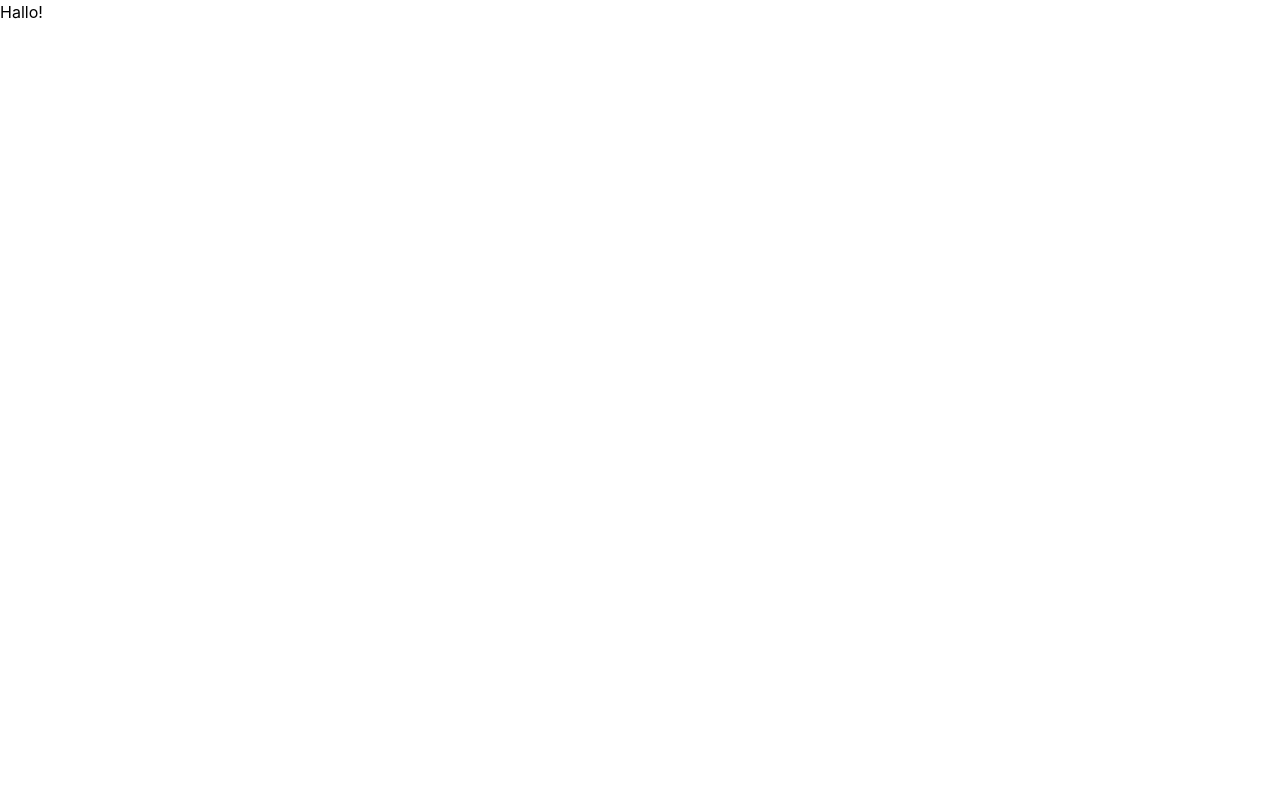
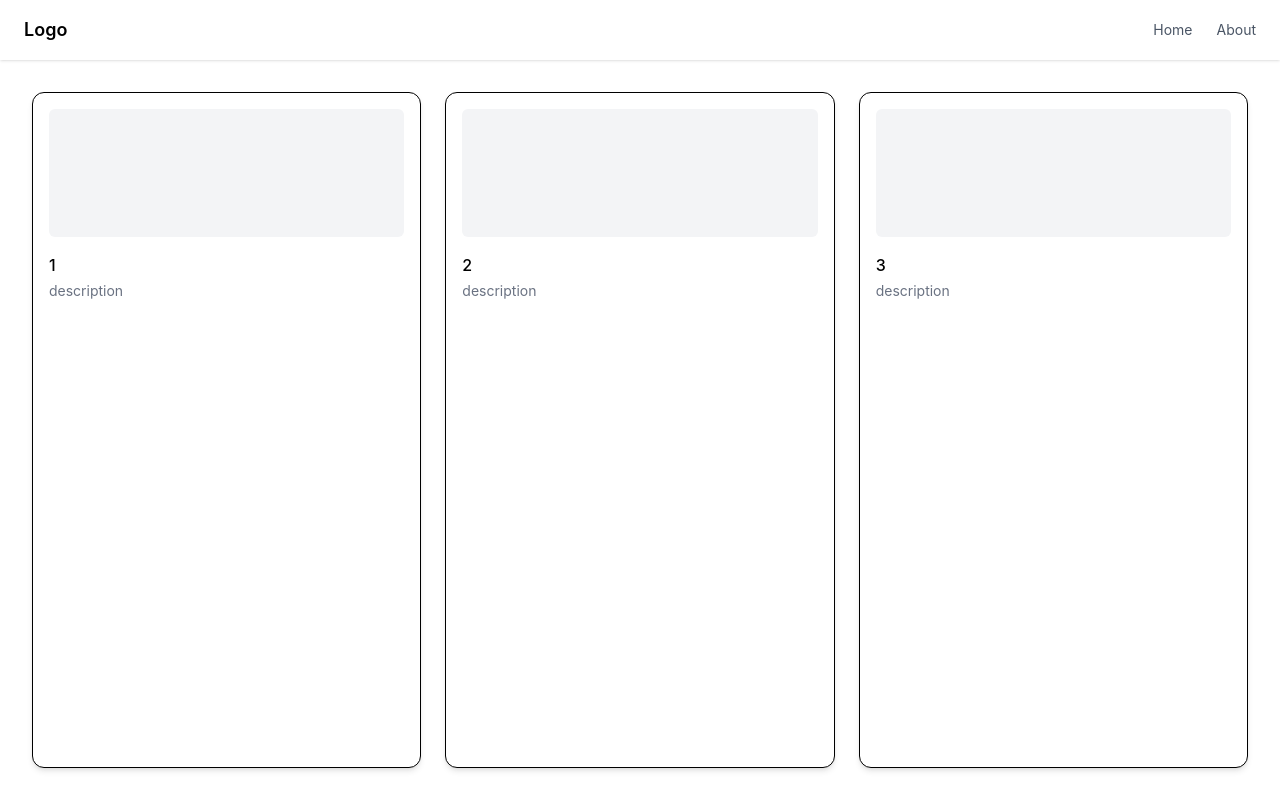
Before and after one commit to 42wolfsburg/index, a React (Vite) app in the folder index-app/: page / in a window 1280 px wide. Built offline with nearby package versions, Linux system fonts and the light colour scheme.

Commit message:
feature: structure for website

```diff
--- a/index-app/src/routes/Home.jsx
+++ b/index-app/src/routes/Home.jsx
@@ -1,9 +1,18 @@
+import { Header, Footer, Card } from '../components'
+
+const items = [
+    {title: "1", description: "description"},
+    {title: "2", description: "description"},
+    {title: "3", description: "description"},
+]
+
 const Home = () => {
     return (
-        <div className="min-h-screen">
-            <div className="p4">
-                Hallo!
-            </div>
+        <div className="min-h-screen flex flex-col">
+            <Header />
+            <main className="flex-1 p-8 grid grid-cols-1 lg:grid-cols-3 gap-6">
+                {items.map((item, i) => <Card key={i} {...item} />)}
+            </main>
         </div>
     )
 }
```
